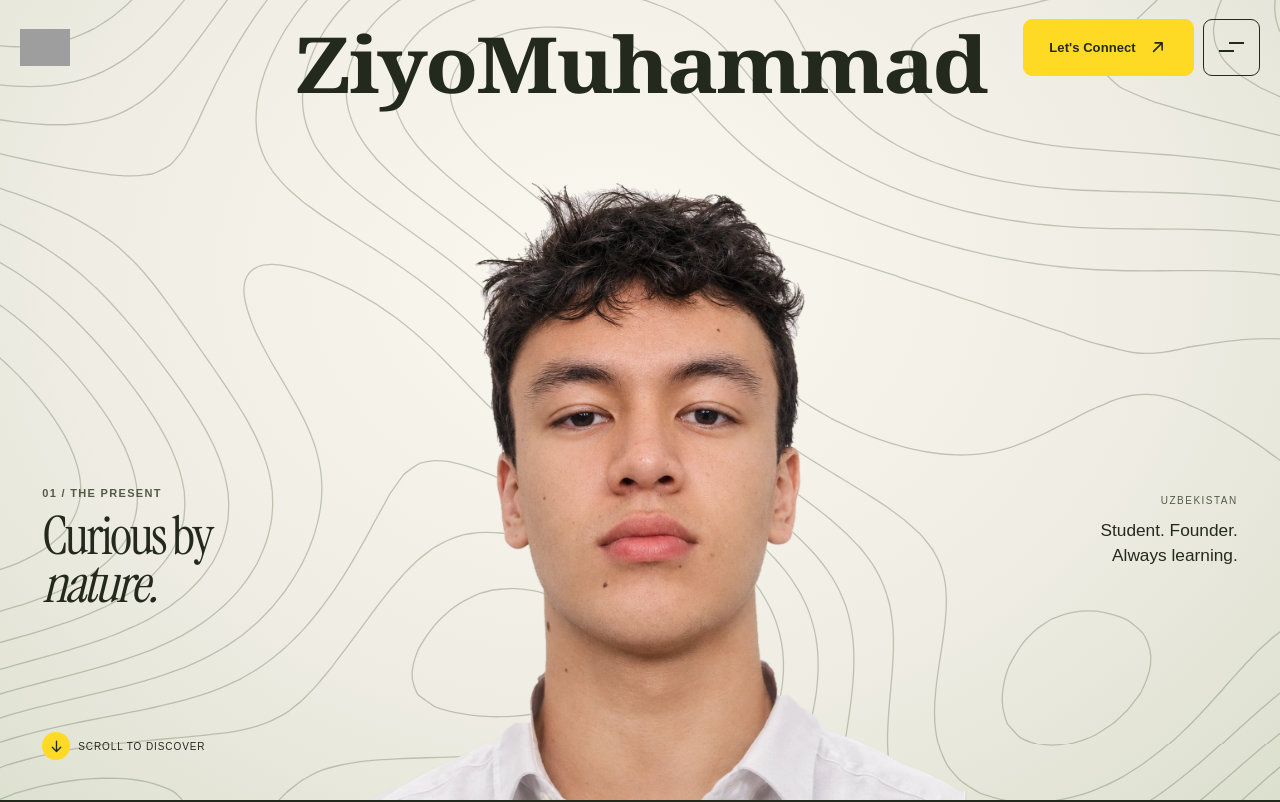
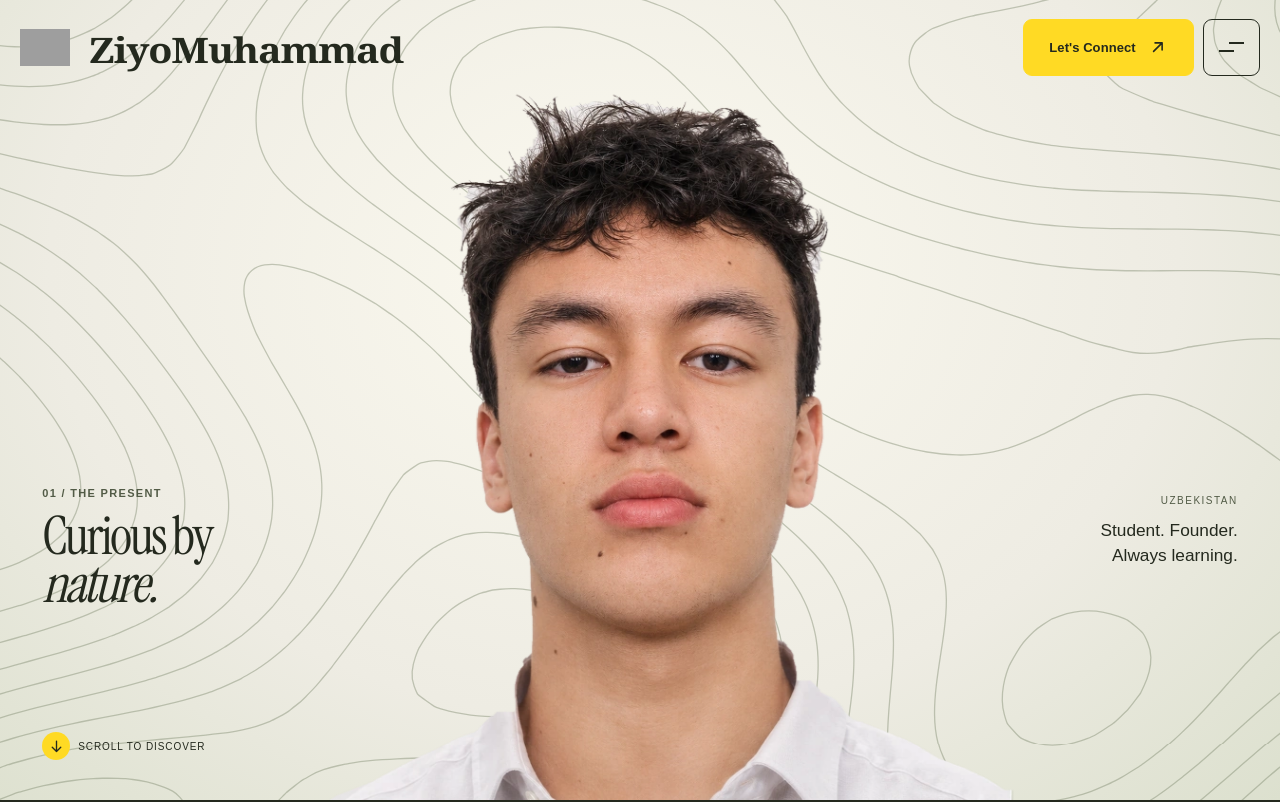
Before and after one commit to iblamezzsh-tech/zm, a Next.js app: page / in a window 1280 px wide. Shown: the top 802 px of the page. Built offline with nearby package versions, Linux system fonts and the light colour scheme; grey boxes are pictures that could not be loaded.

Commit message:
V112.1: restore dominant desktop portrait and independent wordmark

```diff
--- a/src/app/audit-v112.css
+++ b/src/app/audit-v112.css
@@ -12,15 +12,21 @@ main.editorial-home .editorial-flow .ed-interest-list a>.zm-interest-label>.zm-i
  }
  main.editorial-home .editorial-flow[data-ed-motion=true] [data-motion-scene=personal] .ed-interest-list a:focus-visible>.zm-interest-label>.zm-interest-text{transform:none!important}
 }
-/* Compact independent wordmark and cap-safe shared portrait geometry. The
-   full portrait becomes larger; both source layers retain identical registration. */
+/* V112.1: let the portrait own the central opening. Keep the full name
+   in the left header lane, independent of the shared present/attire plane. */
 @media(min-width:900px){
- main.editorial-home .editorial-flow #film-present .hero-composition{--portrait-scale:.91}
+ main.editorial-home .editorial-flow #film-present .hero-composition{--portrait-scale:1}
  main.editorial-home .editorial-flow #film-present .hero-name{
-  inset:clamp(16px,2.5svh,28px) auto auto 50%;width:min(55vw,760px);max-width:calc(100% - 260px);
-  z-index:3;transform:translateX(-50%);opacity:1;
+  inset:clamp(20px,3.8svh,34px) auto auto clamp(82px,6.7vw,110px);
+  width:clamp(150px,calc(32vw - 90px),400px);max-width:none;
+  z-index:3;transform:none;opacity:1;
  }
  main.editorial-home .editorial-flow #film-present .hero-name svg{max-height:none}
+}
+@media(min-width:900px) and (max-width:1100px){
+ main.editorial-home .editorial-flow #film-present .hero-name{
+  width:clamp(145px,calc(23vw - 50px),205px);
+ }
 }
 /* Accessible typography: never clip essential glyphs. A short scene-specific
    entry/exit envelope moves whole words; the reading hold resolves to zero. */
--- a/src/app/portrait.tsx
+++ b/src/app/portrait.tsx
@@ -129,11 +129,12 @@ export default function Portrait() {
         const titleBottom=brand?brand.offsetTop+brand.offsetHeight:0;
         area!.style.setProperty("--portrait-scale",mobilePortraitScale(w,h,titleBottom).toFixed(4));
       }else if(!mobile){
-        const title=area!.querySelector<HTMLElement>(".hero-name");
-        const inkBottom=title?title.offsetTop+title.offsetHeight*.82:80;
+        // The wordmark now occupies its own left header lane. Scale to the
+        // shared graduation silhouette, not the old centered title band.
+        // Leave room for the +/-6px pointer drift at the tallest cap landmark.
         const fit=Math.min(w/1070,h/850);
-        const maxScale=(h-inkBottom-12)/(830*fit);
-        area!.style.setProperty("--portrait-scale",Math.max(.35,Math.min(1.02,maxScale)).toFixed(4));
+        const maxScale=(h-12)/(830*fit);
+        area!.style.setProperty("--portrait-scale",Math.max(.35,Math.min(1.12,maxScale)).toFixed(4));
       }else area!.style.removeProperty("--portrait-scale");
       scale=Number.parseFloat(getComputedStyle(area!).getPropertyValue("--portrait-scale"))||1;
       if(opening){
```
